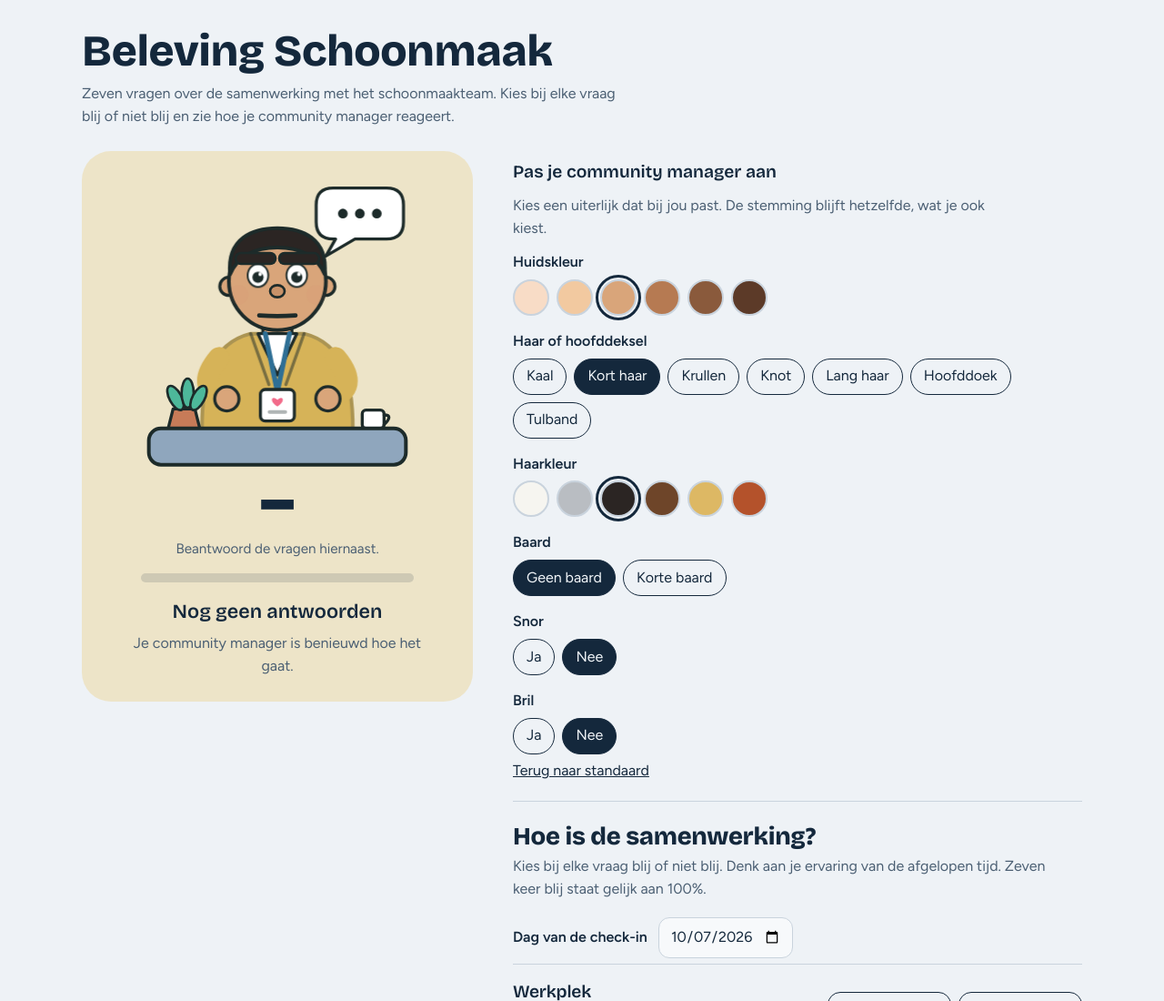
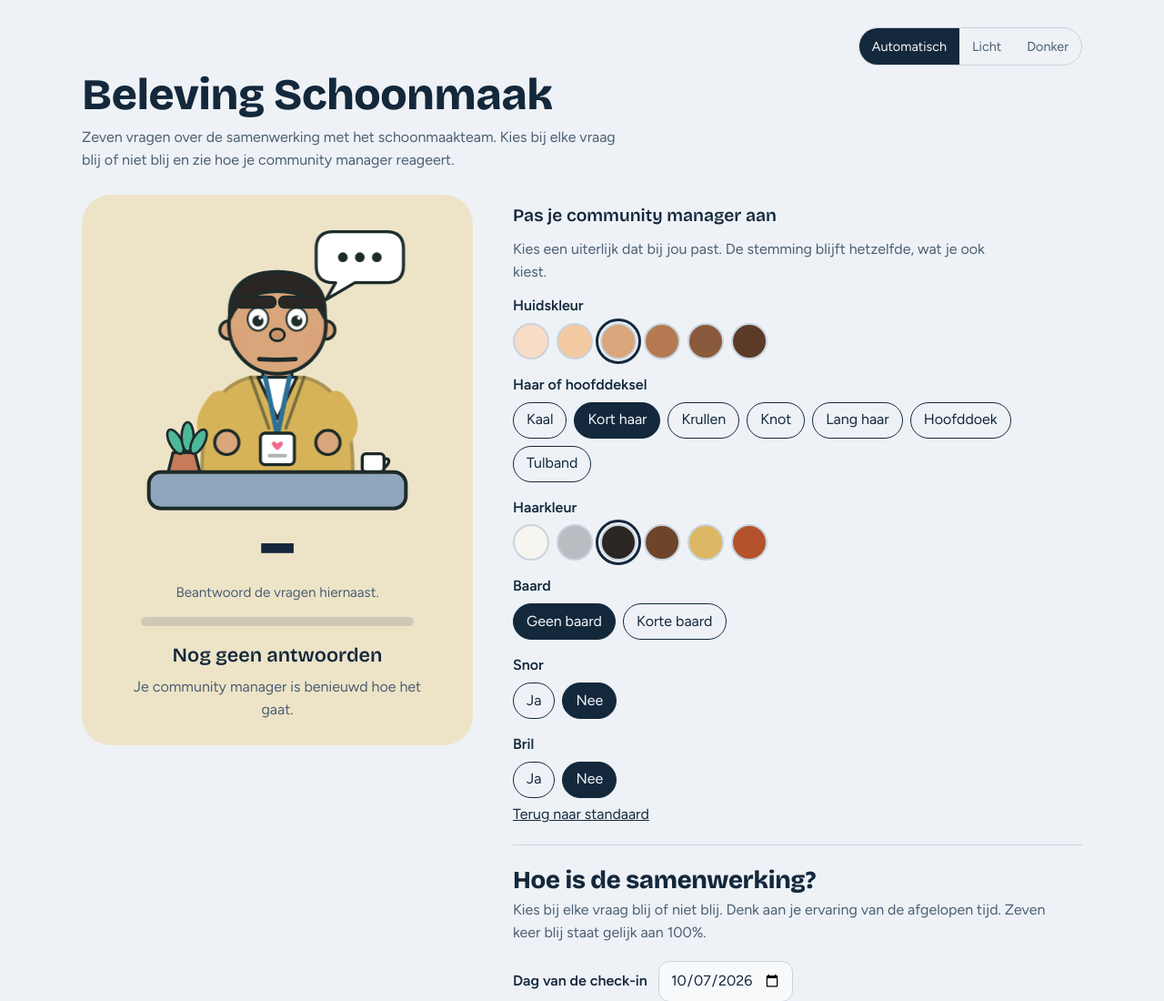
Before and after one commit to lauwder/beleving-schoonmaak, a plain HTML site: page index.html in a window 1280 px wide. Shown: the top 1100 px of the page at 91% size. Drawn offline with Linux system fonts and the light colour scheme.

Commit message:
Add files via upload

```diff
--- a/index.html
+++ b/index.html
@@ -14,6 +14,7 @@
 <meta name="mobile-web-app-capable" content="yes">
 <meta name="apple-mobile-web-app-status-bar-style" content="default">
 <meta name="apple-mobile-web-app-title" content="Schoonmaak">
+<script>(function(){try{var t=localStorage.getItem('beleving-schoonmaak:theme');if(t==='light'||t==='dark')document.documentElement.setAttribute('data-theme',t)}catch(e){}})();</script>
 <style>
 @font-face{font-family:'Bricolage Grotesque';font-style:normal;font-weight:400;font-display:swap;src:url(./fonts/bricolage-grotesque-latin-400-normal.woff2) format('woff2');unicode-range:U+0000-00FF, U+0131, U+0152-0153, U+02BB-02BC, U+02C6, U+02DA, U+02DC, U+0304, U+0308, U+0329, U+2000-206F, U+2074, U+20AC, U+2122, U+2191, U+2193, U+2212, U+2215, U+FEFF, U+FFFD}
 @font-face{font-family:'Bricolage Grotesque';font-style:normal;font-weight:400;font-display:swap;src:url(./fonts/bricolage-grotesque-latin-ext-400-normal.woff2) format('woff2');unicode-range:U+0100-02AF, U+0304, U+0308, U+0329, U+1E00-1E9F, U+1EF2-1EFF, U+2020, U+20A0-20AB, U+20AD-20CF, U+2113, U+2C60-2C7F, U+A720-A7FF}
@@ -38,6 +39,12 @@
 .install p strong{color:var(--ink)}
 .install .acts{display:flex;gap:8px;align-items:center}
 .install kbd{font:inherit;border:1px solid var(--line);border-radius:6px;padding:1px 6px;color:var(--ink)}
+
+.themebox{display:flex;justify-content:flex-end;margin:0 0 6px}
+.themebox .seg{display:inline-flex;border:1px solid var(--line);border-radius:999px;overflow:hidden}
+.themebox .seg button{background:none;border:0;color:var(--muted);padding:8px 14px;min-height:40px;font:inherit;font-size:.9rem;cursor:pointer}
+.themebox .seg button[aria-pressed="true"]{background:var(--ink);color:var(--on-ink)}
+.themebox .seg button:focus-visible{outline:3px solid var(--focus);outline-offset:-3px}
 </style>
 <style>
 :root{
@@ -199,6 +206,13 @@ footer{margin-top:56px;border-top:1px solid var(--line);padding-top:18px;display
 <body>
 <div class="wrap">
   <header class="top">
+  <div class="themebox" role="group" aria-label="Weergave">
+    <div class="seg">
+      <button type="button" data-theme-choice="auto" aria-pressed="true">Automatisch</button>
+      <button type="button" data-theme-choice="light" aria-pressed="false">Licht</button>
+      <button type="button" data-theme-choice="dark" aria-pressed="false">Donker</button>
+    </div>
+  </div>
     <h1>Beleving Schoonmaak</h1>
     <p>Zeven vragen over de samenwerking met het schoonmaakteam. Kies bij elke vraag blij of niet blij en zie hoe je community manager reageert.</p>
   </header>
@@ -1021,6 +1035,23 @@ $('installDismiss').addEventListener('click',()=>{$('installBox').hidden=true;tr
 if('serviceWorker' in navigator){
   window.addEventListener('load',()=>{navigator.serviceWorker.register('./sw.js').catch(()=>{})});
 }
+
+/* ---------- weergave: automatisch / licht / donker ---------- */
+const THEME_KEY='beleving-schoonmaak:theme';
+function applyTheme(t){
+  const root=document.documentElement;
+  if(t==='light'||t==='dark')root.setAttribute('data-theme',t);else root.removeAttribute('data-theme');
+  document.querySelectorAll('[data-theme-choice]').forEach(b=>b.setAttribute('aria-pressed',String(b.dataset.themeChoice===(t||'auto'))));
+  const dark=t==='dark'||(t!=='light'&&window.matchMedia('(prefers-color-scheme: dark)').matches);
+  document.querySelectorAll('meta[name="theme-color"]').forEach(m=>m.setAttribute('content',dark?'#0F1822':'#EEF2F6'));
+}
+(function(){let t=null;try{t=localStorage.getItem(THEME_KEY)}catch(e){}applyTheme(t)})();
+document.querySelectorAll('[data-theme-choice]').forEach(b=>b.addEventListener('click',()=>{
+  const t=b.dataset.themeChoice;
+  try{if(t==='auto')localStorage.removeItem(THEME_KEY);else localStorage.setItem(THEME_KEY,t)}catch(e){}
+  applyTheme(t==='auto'?null:t);
+}));
+window.matchMedia('(prefers-color-scheme: dark)').addEventListener('change',()=>{let t=null;try{t=localStorage.getItem(THEME_KEY)}catch(e){}applyTheme(t)});
 })();
 </script>
 </body>
--- a/sw.js
+++ b/sw.js
@@ -1,5 +1,5 @@
 /* Beleving Schoonmaak service worker: maakt de app offline bruikbaar. Verhoog VERSION bij elke wijziging. */
-const VERSION='v2';
+const VERSION='v4';
 const CACHE='beleving-schoonmaak-'+VERSION;
 const ASSETS=["./", "./index.html", "./manifest.webmanifest", "./xlsx.full.min.js", "./icon-192.png", "./icon-512.png", "./icon-maskable-512.png", "./apple-touch-icon.png", "./fonts/bricolage-grotesque-latin-400-normal.woff2", "./fonts/bricolage-grotesque-latin-ext-400-normal.woff2", "./fonts/bricolage-grotesque-latin-600-normal.woff2", "./fonts/bricolage-grotesque-latin-ext-600-normal.woff2", "./fonts/bricolage-grotesque-latin-800-normal.woff2", "./fonts/bricolage-grotesque-latin-ext-800-normal.woff2", "./fonts/figtree-latin-400-normal.woff2", "./fonts/figtree-latin-ext-400-normal.woff2", "./fonts/figtree-latin-500-normal.woff2", "./fonts/figtree-latin-ext-500-normal.woff2", "./fonts/figtree-latin-600-normal.woff2", "./fonts/figtree-latin-ext-600-normal.woff2"];
 self.addEventListener('install',e=>{
```
